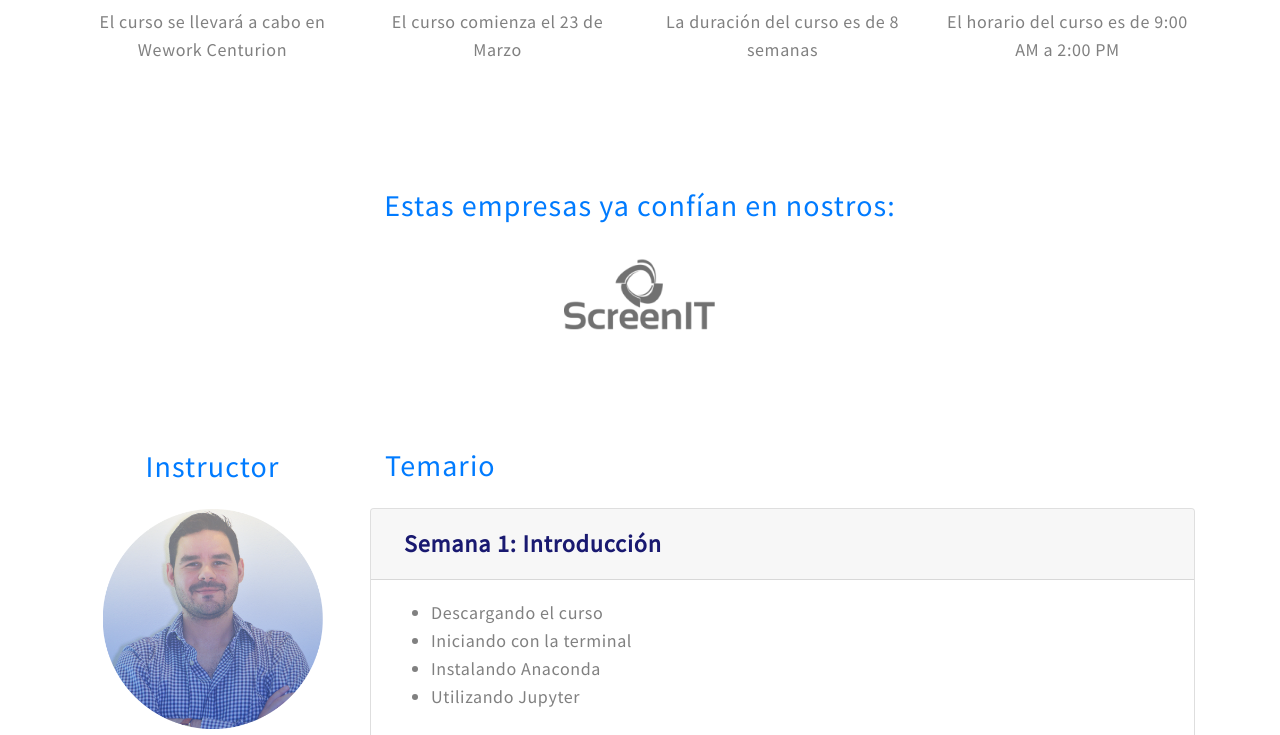
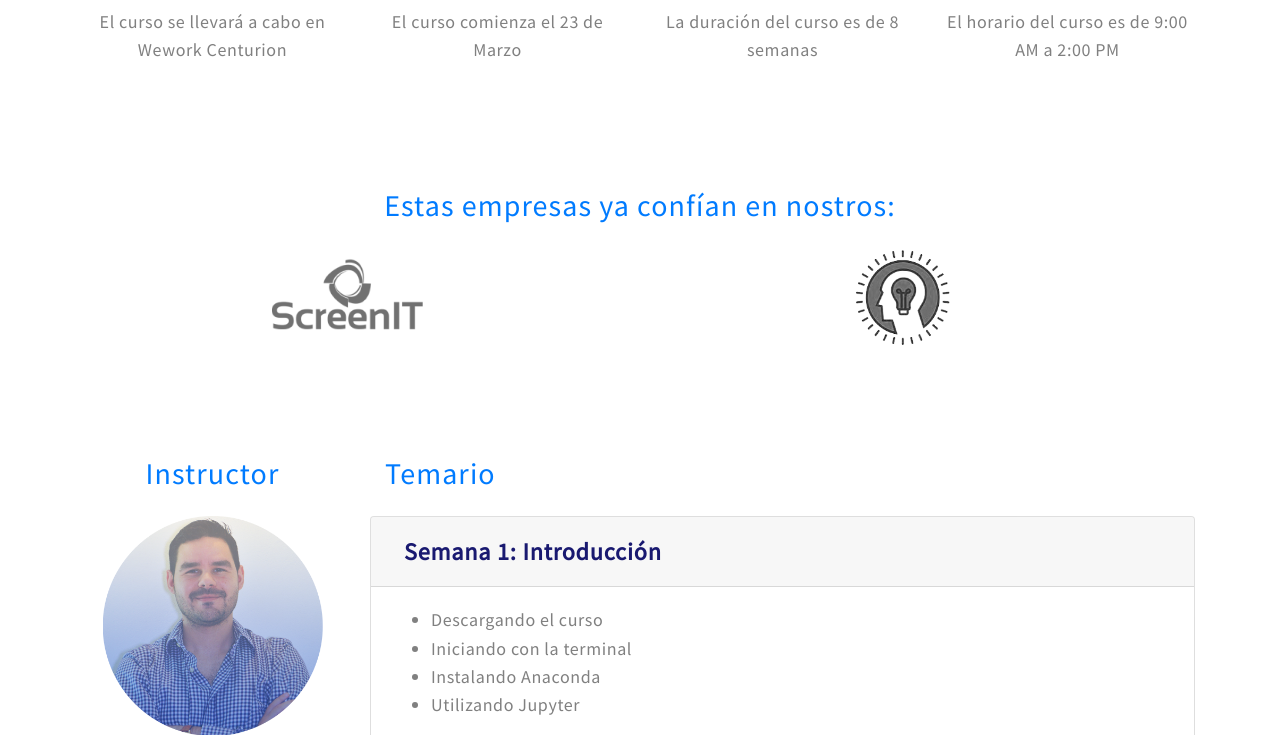
Before and after one commit to gusreyes01/alluxi-academy, a Django app: page / in a window 1280 px wide. Shown: the part 1416-2151 px from the top of the page. Run offline with Django 3.2, Linux system fonts and the light colour scheme; some libraries are stand-ins or nearby versions.

Commit message:
Add Innova logo

```diff
--- a/alluxiacademy/landing/static/css/custom.css
+++ b/alluxiacademy/landing/static/css/custom.css
@@ -381,6 +381,10 @@ html {
     width: 200px;
 }
 
+.IA{
+    width:100px;
+}
+
 .accepted-cards-bg{
     background-color: #f7f7f6;
 }
--- a/alluxiacademy/landing/templates/landing/index.html
+++ b/alluxiacademy/landing/templates/landing/index.html
@@ -146,8 +146,13 @@
     <div class="container">
       <div class="row align-items-center ptb-50">
         <p class="Course-Information col-lg-12">Estas empresas ya confían en nostros: </p>
-        <div class="text-center col-lg-12">
-          <img class="screenit" src="{% static 'img/img_bp_screenit@2x.png' %}">
+        <div class="row col-lg-12">
+          <div class="text-center col-lg-6">
+            <img class="screenit" src="{% static 'img/img_bp_screenit@2x.png' %}">
+          </div>
+          <div class="text-center col-lg-6">
+            <img class="IA" src="{% static 'img/logo_IA.png' %}">
+          </div>
         </div>
       </div>
     </div>
```
Also changed, not shown: alluxiacademy/landing/static/img/logo_IA.png (added).
